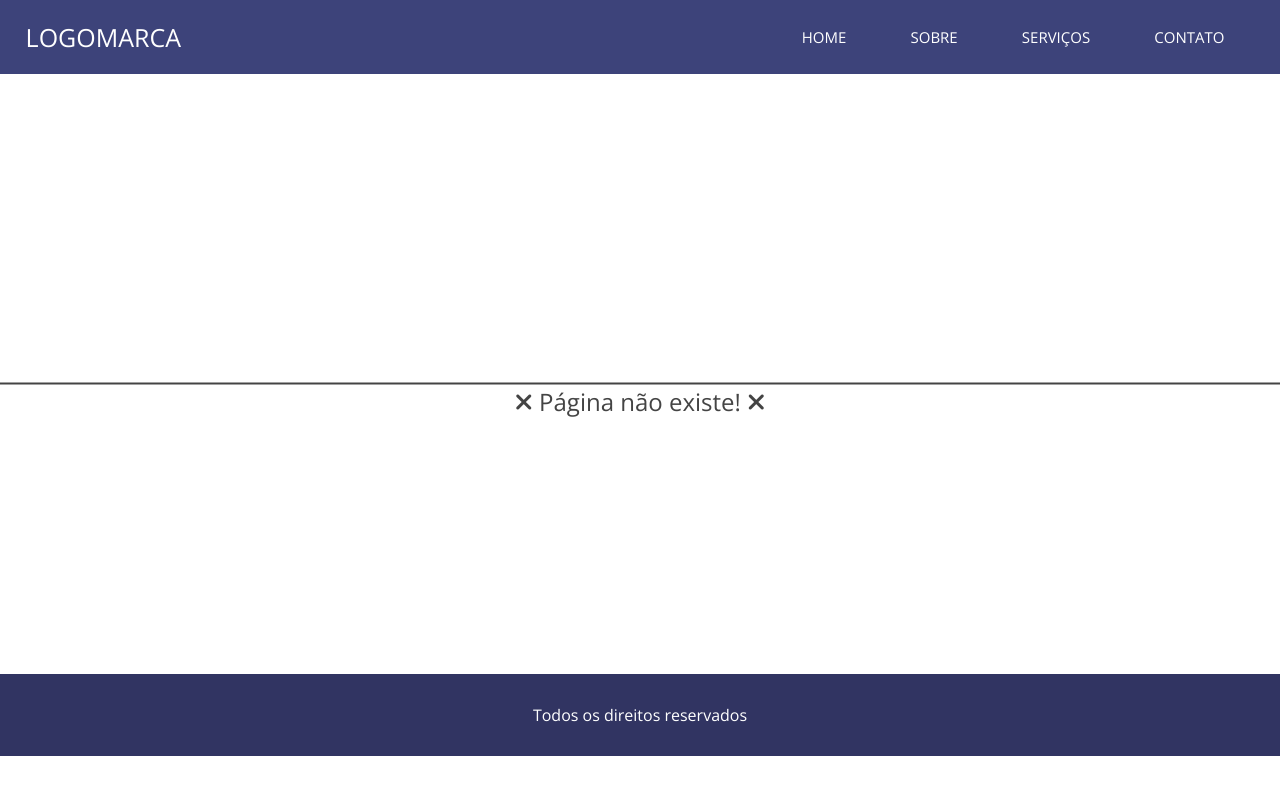
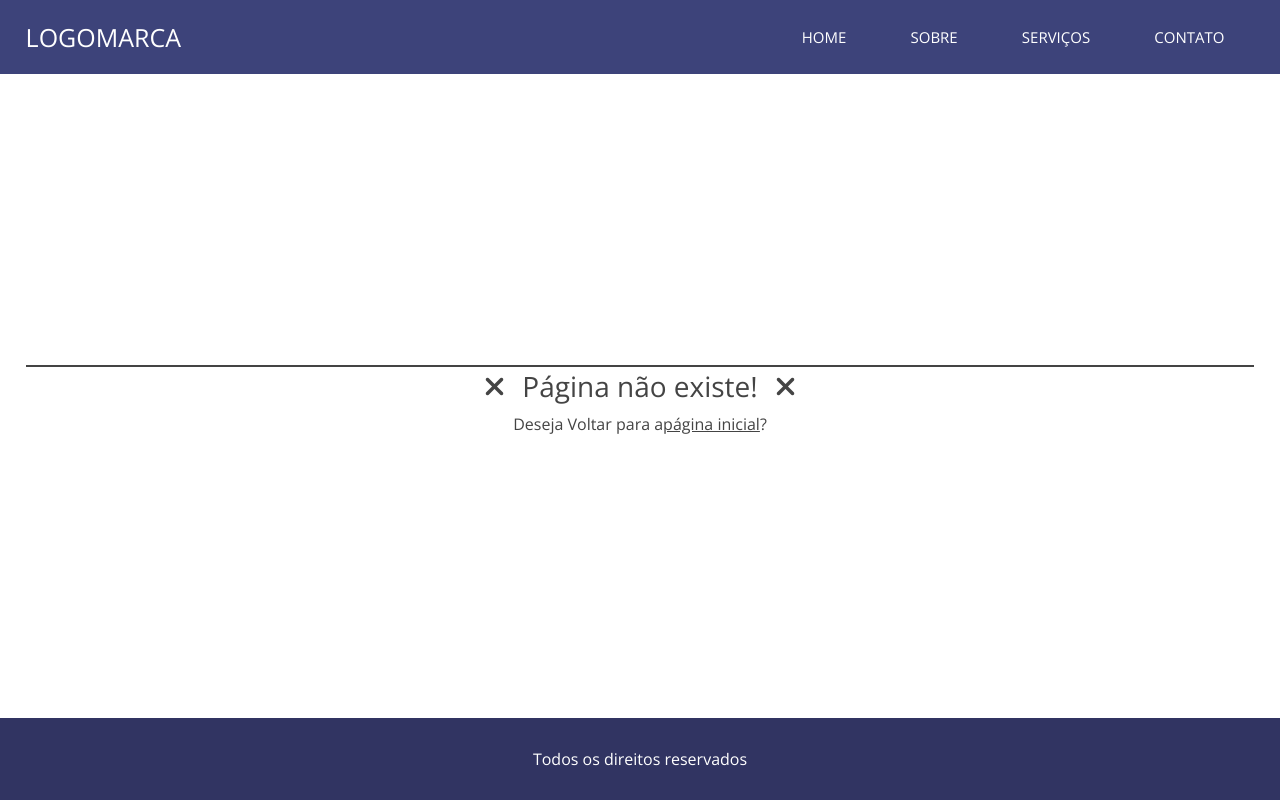
Before and after one commit to edudaviferrari/PROJETO_01, a PHP site: page /Projeto_01/index.php?url=index in a window 1280 px wide. Run offline with PHP 8.4, Linux system fonts and the light colour scheme; some libraries are stand-ins or nearby versions.

Commit message:
mais php

```diff
--- a/css/style.css
+++ b/css/style.css
@@ -6,6 +6,16 @@
 }
 
 /**Boot Css**/
+
+html,body{
+    overflow-x: hidden;
+    height: 100%;
+}
+
+input{
+    border: 0;
+}
+
 img{
     width: 100%;
     max-width: 400px;
@@ -242,6 +252,12 @@ footer{
     padding: 30px 0;
 }
 
+footer.fixed{
+    position: fixed;
+    bottom: 0;
+    width: 100%;
+}
+
 footer p{
     color: white;
     text-align: center;
@@ -249,23 +265,38 @@ footer p{
     font-size: 16px;
 }
 
-section.erro-404{
-
-    min-height: 600px;
-    padding: 30px 0;
-}
-
 section.erro-404 h2{
-    position: absolute;
-    top: 50%;
-    display: block;
-    width: 100%;
-    transform: translateY(-50%);
     text-align: center;
     color: #444;
     font-weight: 400;
+    font-size: 28px;
     border-top: 2px solid #444;
 }
+
+section.erro-404 p{
+    margin-top: 8px;
+    text-align: center;
+    font-size: 16px;
+    color: #444;
+    font-weight: 300;
+}
+
+section.erro-404 a{
+    color: #444;
+}
+
+.wraper-404{
+    transform: translate(-50%,-50%);
+    -ms-transform: translate(-50%,-50%);
+    width: 100%;
+    left: 50%;
+    padding: 0 2%;
+    max-width: 1280px;
+    text-align: center;
+    position: absolute;
+    top: 50%;
+}
+
 
 /***RESPONSIVO***/
 
--- a/index.php
+++ b/index.php
@@ -7,7 +7,6 @@
     <meta name="viewport" content="width=device-width, initial-scale=1.0">
     <meta name="keywords" content="palavras-chave,do,meu,site">
     <meta name="description" content="Descrição do meu website">
-    <meta name="author" content="Eduardo Ferrari">
 
     <link rel="stylesheet" href="<?php echo INCLUDE_PATH ?>css/style.css">
     <link rel="preconnect" href="https://fonts.googleapis.com"><link rel="preconnect" href="https://fonts.gstatic.com" crossorigin><link href="https://fonts.googleapis.com/css2?family=Open+Sans:ital,wght@0,300;0,400;0,500;0,600;0,700;0,800;1,300;1,400;1,500;1,600;1,700;1,800&display=swap" rel="stylesheet">
@@ -48,12 +47,13 @@
         include('pages/'.$url.'.php');
     }else{
         //Podemos Fazer o quiser, pois a página não existe
+        $pagina404 = true;
         include('pages/404.php');
     }
 
 ?>
 
-<footer>
+<footer <?php if(isset($pagina404) && $pagina404 == true) echo 'class="fixed"'; ?>>
     <div class="center">
         <p>Todos os direitos reservados</p>
     </div>
--- a/pages/404.php
+++ b/pages/404.php
@@ -1,3 +1,8 @@
 <section class="erro-404">
-    <h2><i class="fa-solid fa-xmark"></i> Página não existe! <i class="fa-solid fa-xmark"></i></h2>
+    <div class="center">
+        <div class="wraper-404">
+            <h2><i style="padding: 0 10px;" class="fa-solid fa-xmark"></i> Página não existe! <i style="padding: 0 10px;" class="fa-solid fa-xmark"></i></h2>
+            <p>Deseja Voltar para a<a href="<?php echo INCLUDE_PATH; ?>">página inicial</a>? </p>
+        </div>
+    </div>
 </section>
```
